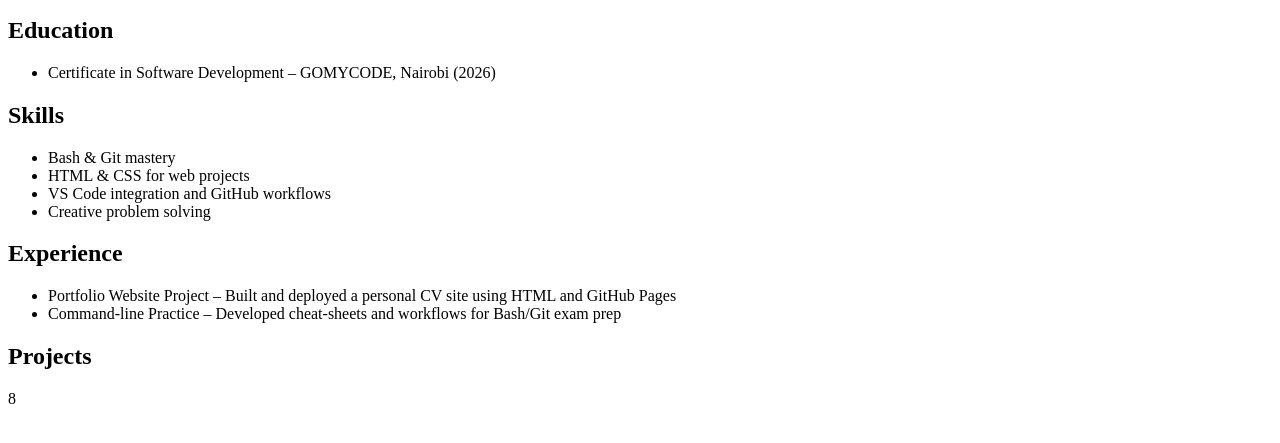
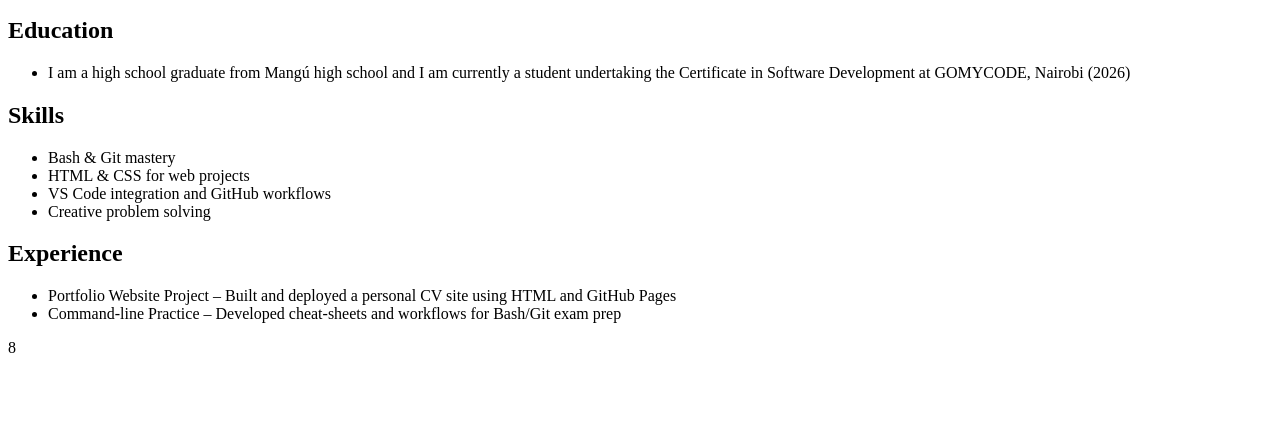
Before and after one commit to LutherLantei/Portfolio-GOMYCODE, a plain HTML site: page index.html in a window 1280 px wide. Shown: the part 127-570 px from the top of the page. Drawn offline with Linux system fonts and the light colour scheme.

Commit message:
Update index.html

```diff
--- a/index.html
+++ b/index.html
@@ -16,7 +16,7 @@
 
     <h2>Education</h2>
     <ul>
-      <li>Certificate in Software Development – GOMYCODE, Nairobi (2026)</li>
+      <li>I am a high school graduate from Mangú high school and I am currently a student undertaking the Certificate in Software Development at GOMYCODE, Nairobi (2026)</li>
     </ul>
 
     <h2>Skills</h2>
@@ -38,8 +38,6 @@
         Bash/Git exam prep
       </li>
     </ul>
-
-    <h2>Projects</h2>
     <ul>
     </ul>
   </body>
```
